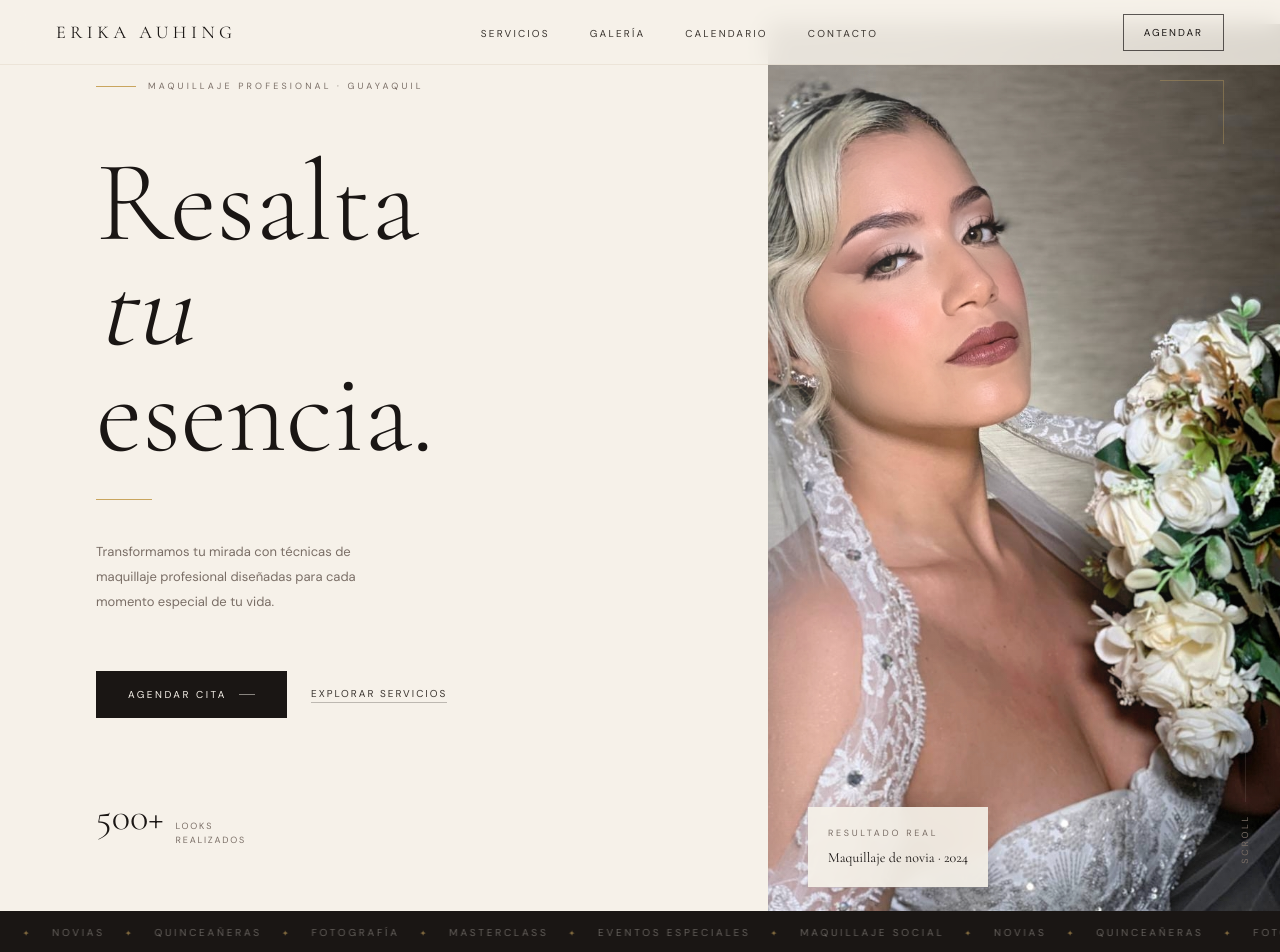
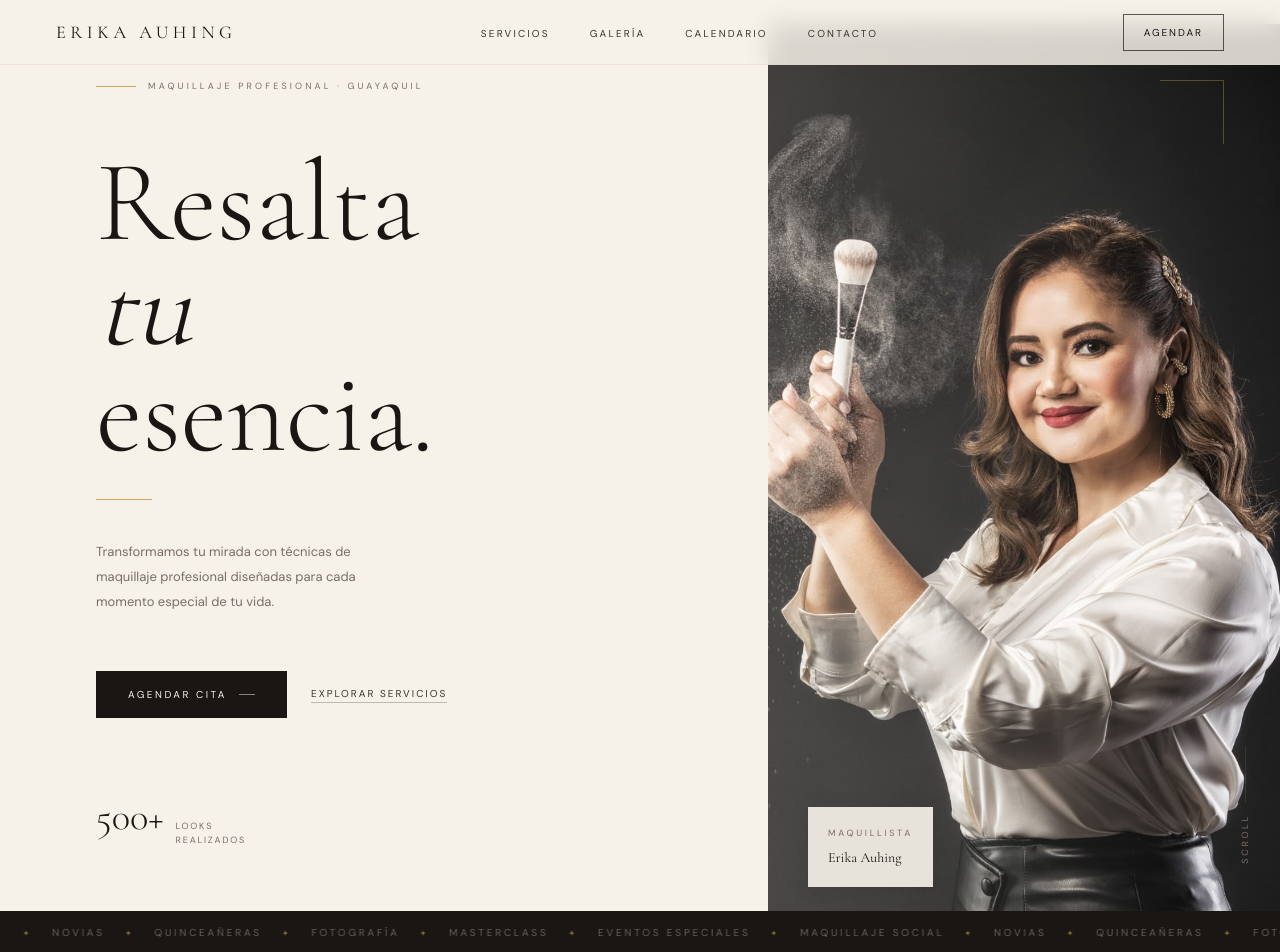
Before and after one commit to egonzalezauh/erika_makeup_agenda, a Next.js app: page / in a window 1280 px wide. Shown: the top 952 px of the page. Built offline with nearby package versions, Linux system fonts and the light colour scheme; no server answers; the database is empty.

Commit message:
Nueva foto del encabezado de la web

```diff
--- a/src/components/home/HeroSection.tsx
+++ b/src/components/home/HeroSection.tsx
@@ -75,12 +75,12 @@ export function HeroSection() {
           {/* Contenedor imagen principal */}
           <div className="absolute inset-0 overflow-hidden">
             <Image
-              src="/images/novia_mirando_arriba.jpeg"
-              alt="Maquillaje de novia profesional"
+              src="/images/Erika1.jpeg"
+              alt="Erika Auhing, maquillista profesional"
               fill
               unoptimized
               className="object-cover"
-              style={{ objectPosition: "center 15%" }}
+              style={{ objectPosition: "85% 15%" }}
               priority
             />
             {/* Overlay sutil para que el badge sea legible */}
@@ -92,10 +92,10 @@ export function HeroSection() {
             {/* Badge flotante */}
             <div className="absolute bottom-12 left-10 bg-cream-soft/92 backdrop-blur-sm p-5 max-w-[190px] shadow-[0_2px_20px_rgba(26,22,20,0.08)]">
               <p className="text-[9px] tracking-[0.3em] uppercase text-charcoal-light mb-2 font-sans">
-                Resultado real
+                Maquillista
               </p>
               <p className="font-serif text-sm text-dark-charcoal leading-snug">
-                Maquillaje de novia · 2024
+                Erika Auhing
               </p>
             </div>
           </div>
```
Also changed, not shown: public/images/Erika1.jpeg (added).
